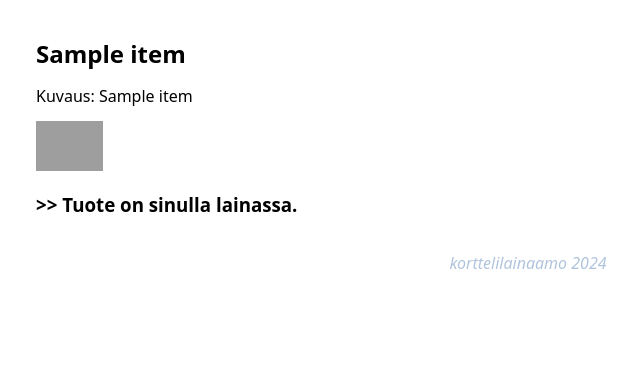
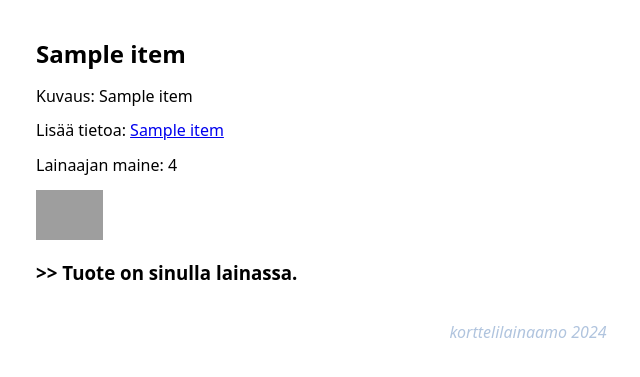
Before and after one commit to tiikerikakku/korttelilainaamo, a Flask app: template templates/item.html in a window 1280 px wide. Shown: the part 200-577 px from the top of the page, without its empty margins (112-752 px from the left). Run offline with Flask 3, Linux system fonts and the light colour scheme; the template is opened without the code that fills it: most values are stand-ins (such as "Sample title", 1, 10 or a date in 2020); some libraries are stand-ins or nearby versions; grey boxes are pictures that could not be loaded.

Commit message:
user rating on item page

```diff
--- a/routes.py
+++ b/routes.py
@@ -132,7 +132,11 @@ def getItem(id):
     'a': id
   }).fetchone()
 
-  return render_template('item.html', item=item)
+  rating = db.session.execute(text('select coalesce(sum(review), 0) from reviews where reviewed=:a'), {
+    'a': item[4]
+  }).fetchone()[0]
+
+  return render_template('item.html', item=item, rating=rating)
 
 @app.get('/lend/<int:id>')
 def lendItem(id):
--- a/templates/item.html
+++ b/templates/item.html
@@ -20,6 +20,10 @@
 <section>
   <h2>{{item[1]}}</h2>
   <p>Kuvaus: {{item[2]}}</p>
+  {% if item[3] %}
+    <p>Lisää tietoa: <a href="{{item[3]}}" target="_blank">{{item[3]}}</a></p>
+  {% endif %}
+  <p>Lainaajan maine: {{rating}}</p>
   <img src="https://tiikerikakku.github.io/rojusailio/beautiful_divider.svg" alt="sisällönjakaja">
   <h3>
     &gt;&gt;
```
